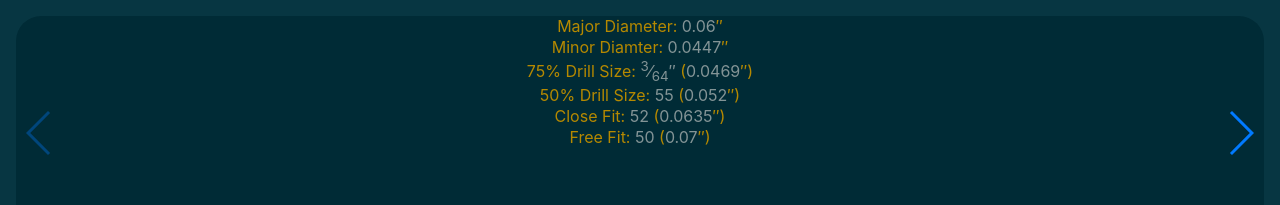
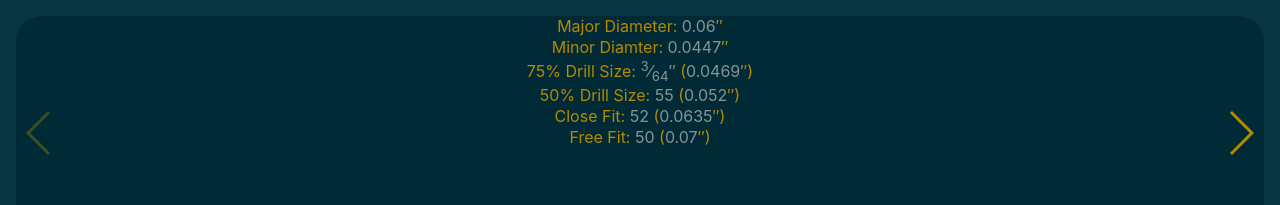
Before and after one commit to aeakett/tappy_tap_tap, a website: page index.htm in a window 1280 px wide. Shown: the top 205 px of the page. Drawn offline with Linux system fonts and the light colour scheme.

Commit message:
better colour for pager arrows

```diff
--- a/css/src/main.scss
+++ b/css/src/main.scss
@@ -68,3 +68,13 @@ body {
   height: 100%;
   width: 100%;
 }
+
+
+.swiper-button-next,
+.swiper-button-prev {
+  background-image: url("../img/pagerArrow.svg");
+}
+
+.swiper-button-next {
+  transform: rotate(180deg);
+}
```
Also changed, not shown: css/main.min.css, img/pagerArrow.svg (added), 1 other file.
